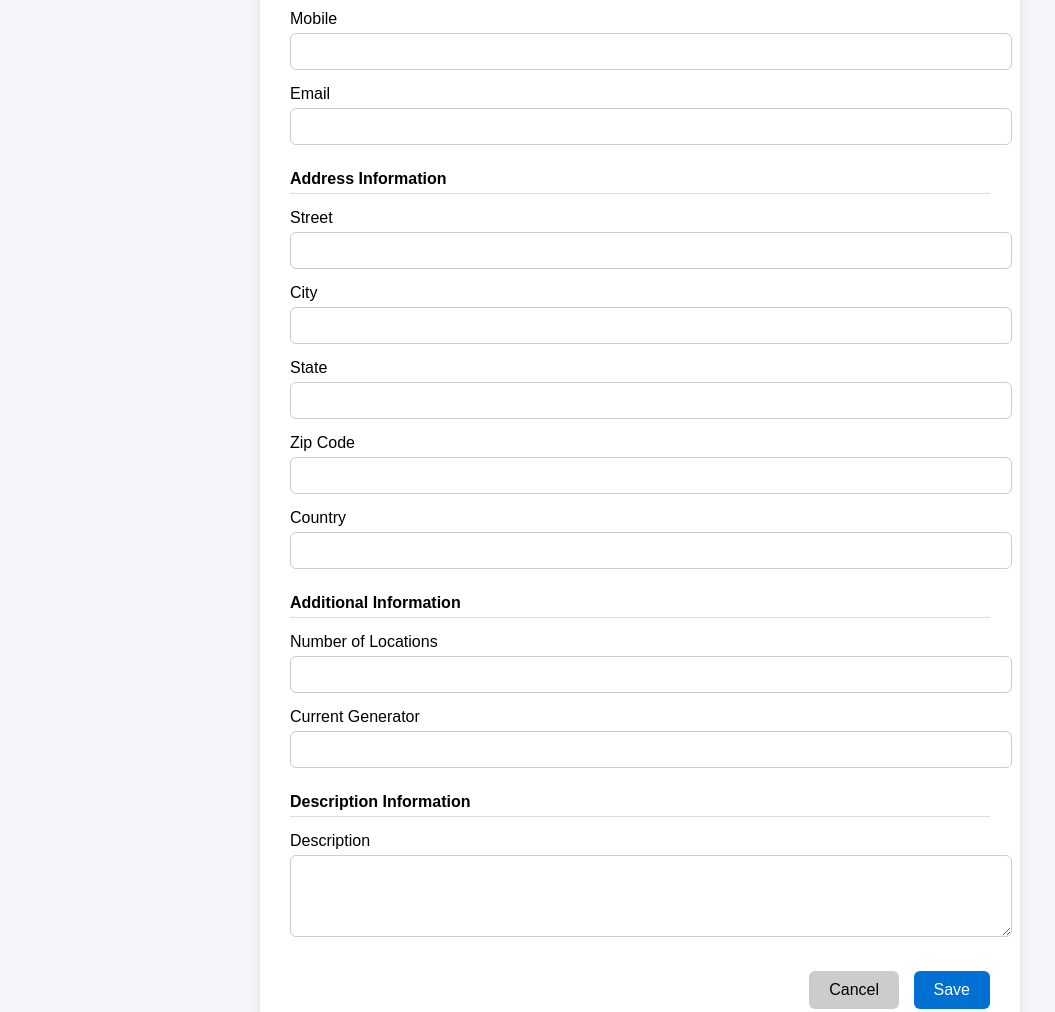
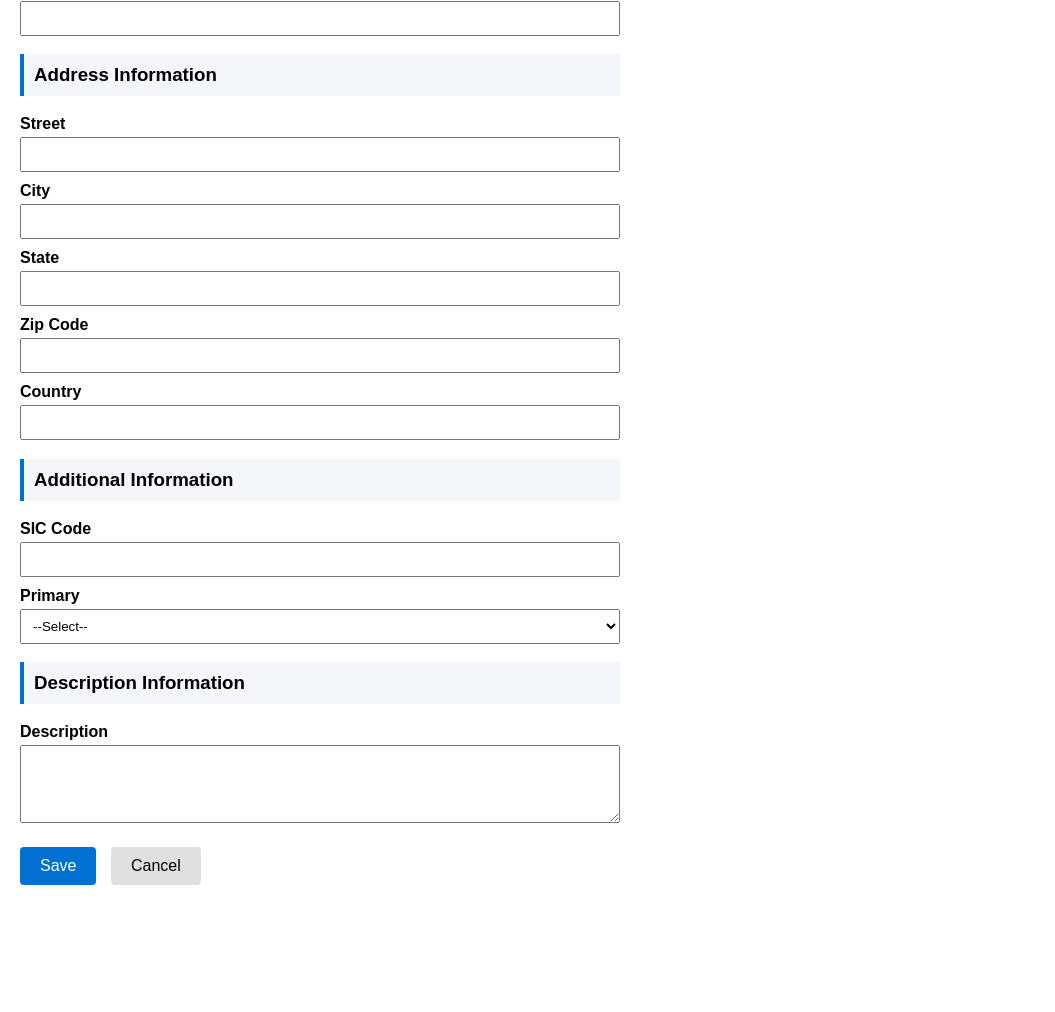
Before and after one commit to Riteshmwankhede/leadTryv-1, a plain HTML site: page index.html in a window 1280 px wide. Shown: the part 437-1449 px from the top of the page, without its empty margins (0-1055 px from the left). After the commit the page ends 1342 px from the top, so only its background shows below. Drawn offline with Linux system fonts and the light colour scheme.

Commit message:
Update index.html

```diff
--- a/index.html
+++ b/index.html
@@ -1,88 +1,87 @@
 <!DOCTYPE html>
 <html lang="en">
   <head>
-    <meta charset="UTF-8">
-    <title>New Lead</title>
-    <script src="https://www.google.com/recaptcha/api.js" async defer></script>
+    <meta charset="UTF-8" />
+    <title>Custom Web-to-Lead Form</title>
+    <script src="https://www.google.com/recaptcha/api.js"></script>
     <style>
       body {
-            font-family: 'Salesforce Sans', Arial, sans-serif;
-            background: #f4f6f9;
-            padding: 20px;
+        font-family: Arial, sans-serif;
+        margin: 20px;
+        max-width: 600px;
       }
-        .form-card {
-            background: white;
-            max-width: 700px;
-            margin: auto;
-            padding: 25px 30px;
-            border-radius: 10px;
-            box-shadow: 0 2px 10px rgba(0,0,0,0.1);
-        }
-        h2 {
-            margin-top: 0;
-            text-align: center;
-        }
-        .section-title {
-            font-weight: bold;
-            margin-top: 25px;
-            border-bottom: 1px solid #ddd;
-            padding-bottom: 5px;
+      h3 {
+        background-color: #f4f6f9;
+        padding: 10px;
+        border-left: 4px solid #0070d2;
       }
       label {
         display: block;
-            margin-top: 15px;
-            font-weight: 500;
+        margin-top: 10px;
+        font-weight: bold;
       }
-        input[type="text"],
-        input[type="email"],
-        input[type="number"],
-        textarea,
-        select {
+      input,
+      select,
+      textarea {
         width: 100%;
-            padding: 10px;
-            margin-top: 5px;
-            border-radius: 6px;
-            border: 1px solid #ccc;
+        padding: 8px;
+        margin-top: 4px;
+        box-sizing: border-box;
       }
-        .form-footer {
-            margin-top: 30px;
-            text-align: right;
+      .btn-container {
+        margin-top: 20px;
       }
-        button {
+      .btn {
         padding: 10px 20px;
+        font-size: 16px;
+        margin-right: 10px;
         border: none;
-            border-radius: 6px;
-            margin-left: 10px;
-            font-size: 16px;
+        border-radius: 4px;
+        cursor: pointer;
       }
-        .cancel-btn {
-            background-color: #ccc;
-            color: black;
-        }
-        .save-btn {
+      .btn-save {
         background-color: #0070d2;
         color: white;
       }
+      .btn-cancel {
+        background-color: #e0e0e0;
+      }
+      .error {
+        color: red;
+        margin-top: 10px;
+      }
     </style>
+    <script>
+      function validateForm(e) {
+        const captcha = grecaptcha.getResponse();
+        if (!captcha) {
+          e.preventDefault();
+          document.getElementById("captchaError").textContent =
+            "⚠️ Please verify that you are not a robot.";
+        }
+      }
+      function cancelForm() {
+        window.location.href = "https://www.google.com"; // Change as needed
+      }
+    </script>
   </head>
   <body>
-<div class="form-card">
-    <h2>New Lead</h2>
-    <form id="leadForm" action="https://webto.salesforce.com/servlet/servlet.WebToLead?encoding=UTF-8" method="POST" onsubmit="return validateCaptcha()">
-        <input type="hidden" name="oid" value="00DWU00000F8NTb">
-        <input type="hidden" name="retURL" value="http://google.com">
+    <form
+      action="https://webto.salesforce.com/servlet/servlet.WebToLead?encoding=UTF-8"
+      method="POST"
+      onsubmit="validateForm(event)"
+    >
+      <input type="hidden" name="oid" value="00DWU00000F8NTb" />
+      <input type="hidden" name="retURL" value="https://www.google.com" />
 
       <!-- Lead Information -->
-        <div class="section-title">Lead Information</div>
+      <h3>Lead Information</h3>
       <label>First Name</label>
-        <input type="text" name="first_name" maxlength="40">
-
+      <input name="first_name" type="text" maxlength="40" />
       <label>Last Name *</label>
-        <input type="text" name="last_name" maxlength="80" required>
-
+      <input name="last_name" type="text" maxlength="80" required />
       <label>Company *</label>
-        <input type="text" name="company" maxlength="40" required>
-
+      <input name="company" type="text" maxlength="40" required />
       <label>Lead Status *</label>
       <select name="status" required>
         <option value="">--Select--</option>
@@ -91,65 +90,55 @@
         <option value="Closed - Converted">Closed - Converted</option>
         <option value="Closed - Not Converted">Closed - Not Converted</option>
       </select>
-
       <label>Mobile</label>
-        <input type="text" name="mobile" maxlength="40">
-
+      <input name="mobile" type="text" maxlength="40" />
       <label>Email</label>
-        <input type="email" name="email" maxlength="80">
+      <input name="email" type="email" maxlength="80" />
 
       <!-- Address Information -->
-        <div class="section-title">Address Information</div>
+      <h3>Address Information</h3>
       <label>Street</label>
-        <input type="text" name="street" maxlength="255">
-
+      <input name="street" type="text" maxlength="255" />
       <label>City</label>
-        <input type="text" name="city" maxlength="40">
-
+      <input name="city" type="text" maxlength="40" />
       <label>State</label>
-        <input type="text" name="state" maxlength="20">
-
+      <input name="state" type="text" maxlength="20" />
       <label>Zip Code</label>
-        <input type="text" name="zip" maxlength="20">
-
+      <input name="zip" type="text" maxlength="20" />
       <label>Country</label>
-        <input type="text" name="country" maxlength="40">
+      <input name="country" type="text" maxlength="40" />
 
       <!-- Additional Information -->
-        <div class="section-title">Additional Information</div>
-        <label>Number of Locations</label>
-        <input type="number" name="00NYYYYYYYYYYYYYYY">
-
-        <label>Current Generator</label>
-        <input type="text" name="00NXXXXXXXXXXXXXXX">
+      <h3>Additional Information</h3>
+      <label>SIC Code</label>
+      <input name="sic" type="text" maxlength="20" />
+      <label>Primary</label>
+      <select name="Primary__c">
+        <option value="">--Select--</option>
+        <option value="Yes">Yes</option>
+        <option value="No">No</option>
+      </select>
 
       <!-- Description -->
-        <div class="section-title">Description Information</div>
+      <h3>Description Information</h3>
       <label>Description</label>
       <textarea name="description" rows="4" cols="50"></textarea>
 
       <!-- CAPTCHA -->
-        <div style="margin-top: 20px;">
-            <div class="g-recaptcha" data-sitekey="6LeljRwrAAAAACSczSzlPCfjOh72U0bqSsB-6lRF"></div>
-        </div>
+      <br />
+      <div
+        class="g-recaptcha"
+        data-sitekey="6LeljRwrAAAAACSczSzlPCfjOh72U0bqSsB-6lRF"
+      ></div>
+      <div class="error" id="captchaError"></div>
 
       <!-- Buttons -->
-        <div class="form-footer">
-            <button type="button" class="cancel-btn" onclick="window.location.href='https://www.google.com'">Cancel</button>
-            <button type="submit" class="save-btn">Save</button>
+      <div class="btn-container">
+        <button type="submit" class="btn btn-save">Save</button>
+        <button type="button" class="btn btn-cancel" onclick="cancelForm()">
+          Cancel
+        </button>
       </div>
     </form>
-</div>
-
-<script>
-    function validateCaptcha() {
-        var response = grecaptcha.getResponse();
-        if (response.length == 0) {
-            alert("Please complete the CAPTCHA before submitting.");
-            return false;
-        }
-        return true;
-    }
-</script>
   </body>
 </html>
```
Lines whose indentation alone changed are shown as unchanged.
